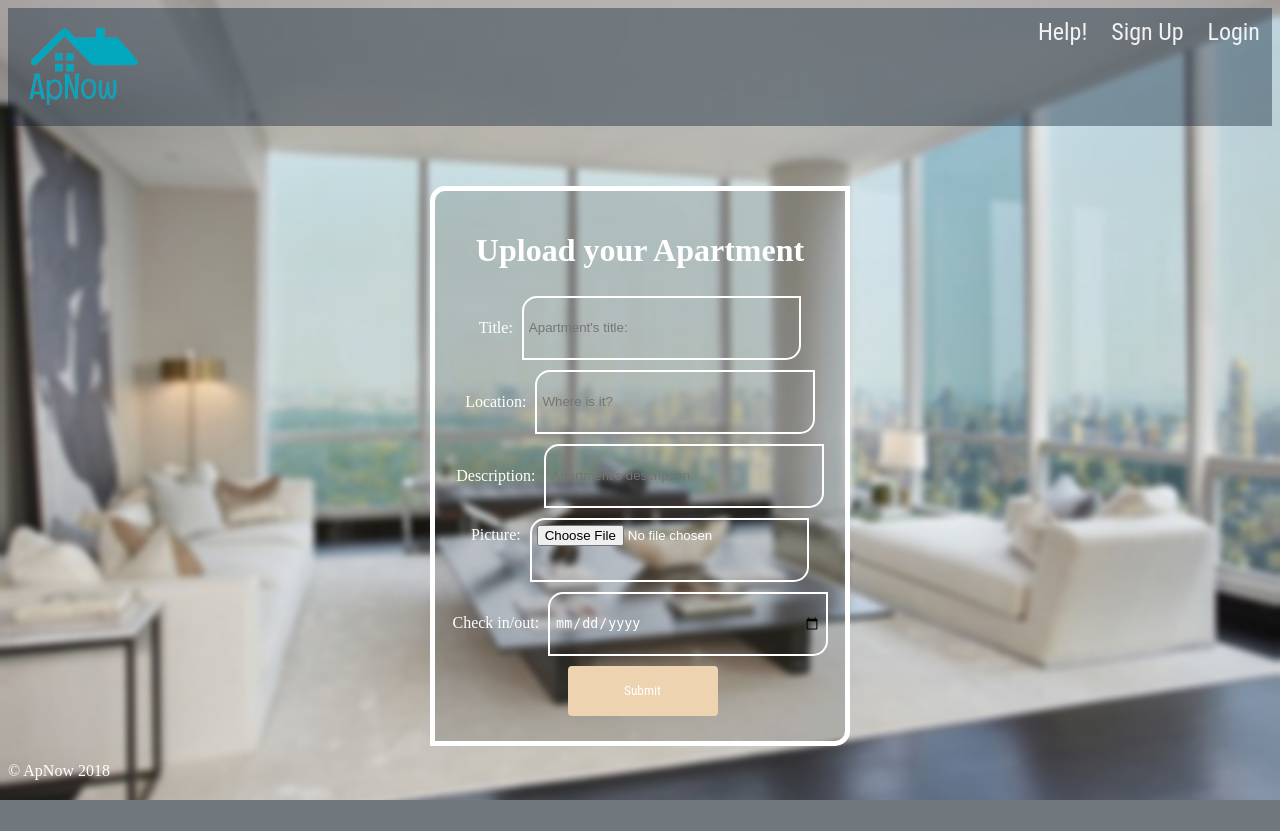
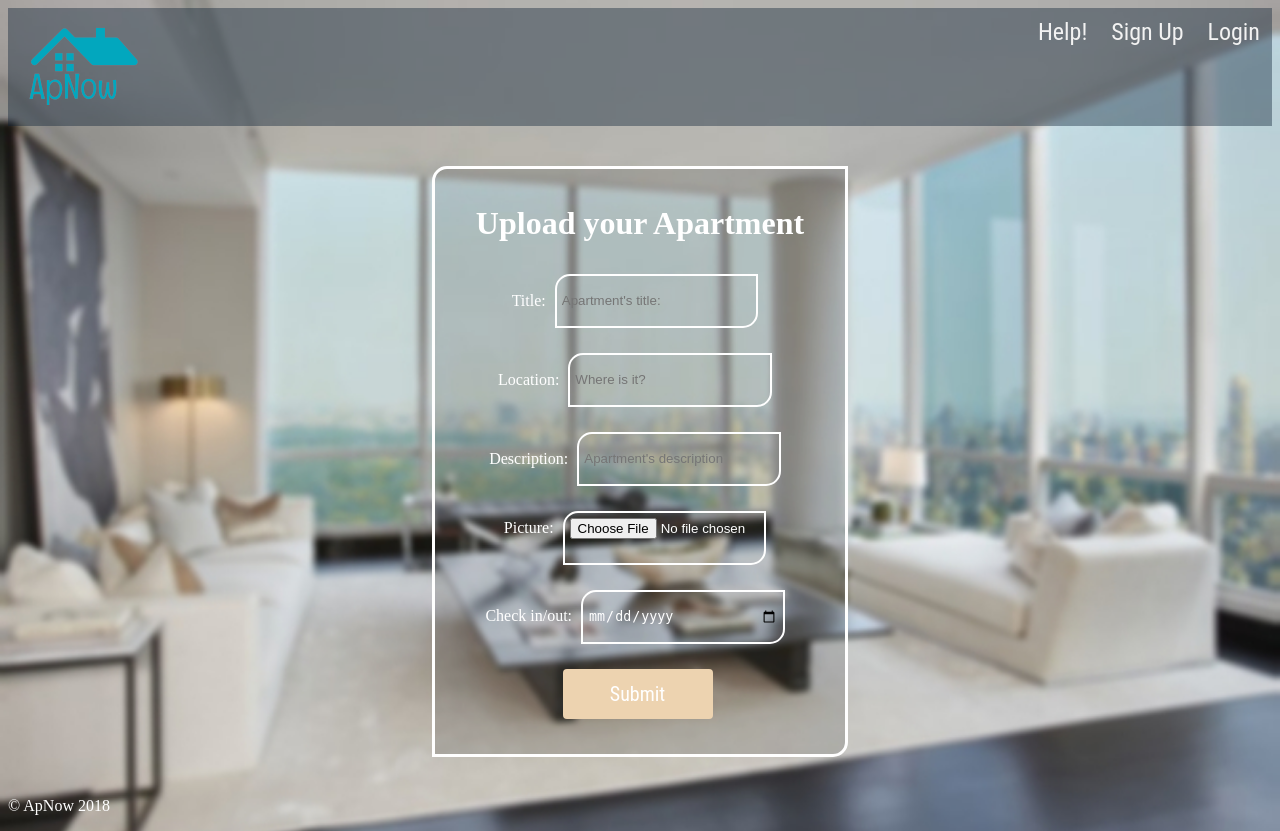
Before and after one commit to vagued/ApNow, a PHP site: page /html/uploadform.html in a window 1280 px wide. Before the commit the page ends 800 px from the top, so only its background shows below. Run offline with PHP 8.4, Linux system fonts and the light colour scheme.

Commit message:
Add files via upload

```diff
--- a/css/style.css
+++ b/css/style.css
@@ -17,13 +17,13 @@ body{
 
 form {
   width:30%;
-  margin:60px auto 0;
+  margin:40px auto;
   position:relative;
   backface-visibility:visible;
   background:rgba(70,70,70,0.2);
   text-align:center;
-  padding: 20px 15px 20px 15px;
-  border:5px solid #fff;
+  padding: 15px 15px 20px 15px;
+  border:3px solid #fff;
   -webkit-border-radius:15px 0;
  -moz-border-radius:15px 0;
   border-radius:15px 0;
@@ -34,13 +34,14 @@ form {
 }
 
 input{
-  width: 70%;
-  height: 50px;
+  width: 50%;
+  height: 40px;
   border-radius:15px 0;
   border:2px solid #fff;
-  margin: 5px 0px 5px 5px;
+  margin: 10px 10px 15px 5px;
   background-color:transparent;
   color: #ffffff;
+  size:10px;
   padding: 5px 5px 5px 5px;
   outline:none;
 }
@@ -55,6 +56,19 @@ input[type=submit] {
        border-radius: 4px;
        cursor: pointer;
        font-family:'Roboto Condensed', sans-serif;
+       font-size: 20px;
+}
+input[type=submit]:hover{
+   width: 150px;
+       height: 50px;
+       background-color:#e3b982;
+       color: white;
+       padding: 12px 20px;
+       border: none;
+       border-radius: 4px;
+       cursor: pointer;
+       font-family:'Roboto Condensed', sans-serif;
+       font-size: 20px;
 }
 
 
@@ -148,7 +162,7 @@ input[type=submit] {
 .profile {
   padding: 30px;
   margin: 30px auto;
-  height: 70%;
+  height: 60%;
   width: 60%;
   min-width: 240px;
   text-align: center;
```
Lines whose indentation alone changed are shown as unchanged.
